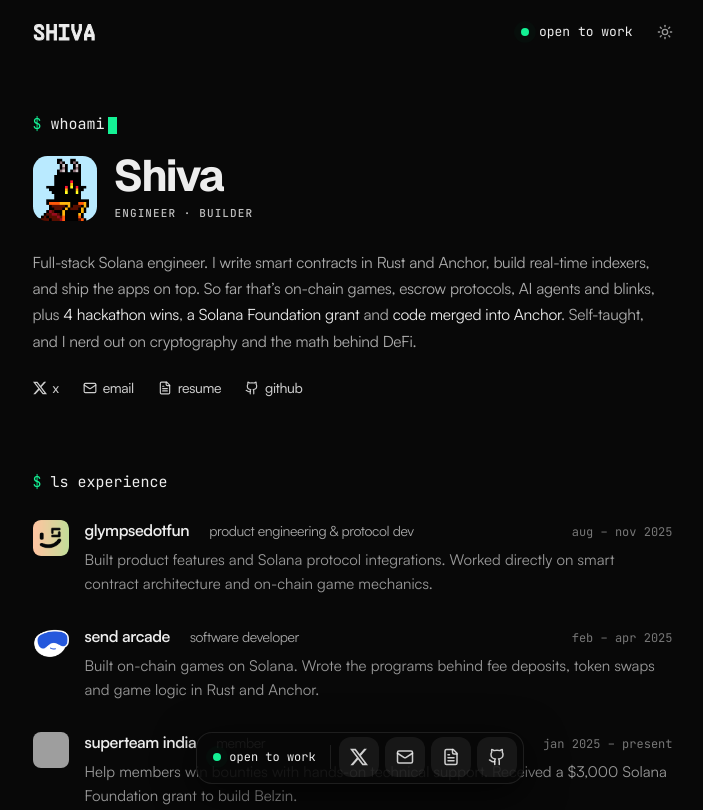
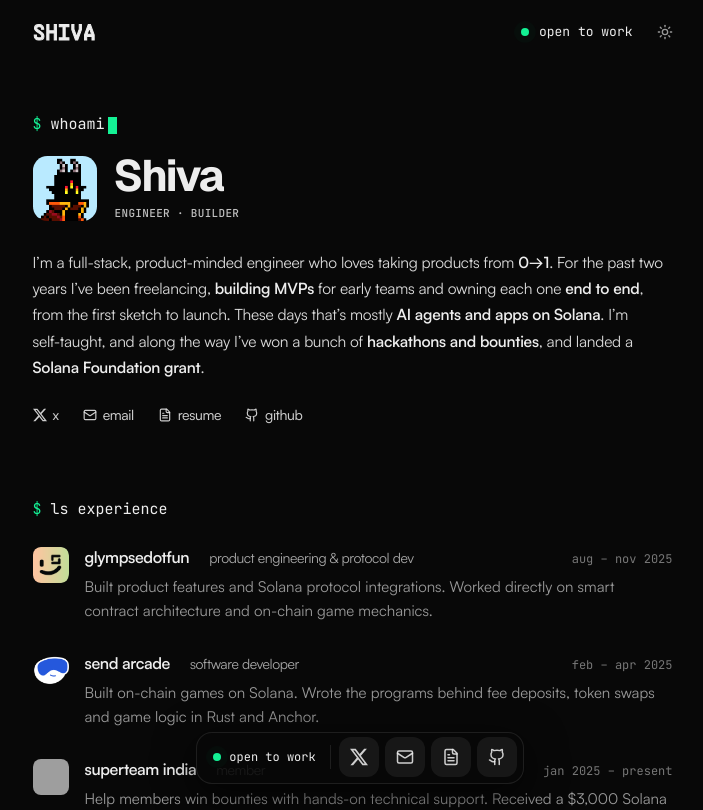
Before and after one commit to Shiva953/portfolio, a Next.js app: page / in a window 1280 px wide. Shown: the top 810 px of the page, without its empty margins (280-983 px from the left). Built offline with nearby package versions, Linux system fonts and the light colour scheme; grey boxes are pictures that could not be loaded.

Commit message:
change description

```diff
--- a/src/app/page.tsx
+++ b/src/app/page.tsx
@@ -23,6 +23,11 @@
 // Keeps a hyphenated word on one line.
 function NoBreak({ children }: { children: React.ReactNode }) {
   return <span className="whitespace-nowrap">{children}</span>
+}
+
+// The phrases in the intro a skimming reader should catch.
+function Strong({ children }: { children: React.ReactNode }) {
+  return <strong className="font-semibold text-fg">{children}</strong>
 }
 
 export default function Home() {
@@ -59,25 +64,24 @@
               <h1 className="trim-display font-display text-[0.61em] font-bold normal-case tracking-[-0.05em]">
                 Shiva
               </h1>
-              <p className="trim-mono ml-[0.13em] whitespace-nowrap font-mono text-[10px] font-medium uppercase tracking-[0.1em] text-fg/80 sm:text-[11px]">
+              <p className="trim-mono ml-[0.13em] whitespace-nowrap font-mono text-[10px] font-medium uppercase tracking-[0.03em] text-fg/80 sm:text-[11px]">
                 {site.tagline}
               </p>
             </div>
           </div>
 
-          {/* What he does, what he has shipped and the proof, in one short paragraph.
-              Body copy at 72% of the text colour; the three proof points at full strength. */}
+          {/* A short spoken-style intro, as if said to a founder in person. Body at 92% of the text colour; key phrases in semibold at full strength. */}
           <p
-            className="rise mt-7 text-pretty text-[14.5px] normal-case leading-[1.7] tracking-[-0.015em] text-fg/[0.72] sm:text-[15.5px] sm:leading-[1.7]"
+            className="rise mt-7 text-pretty text-[14.5px] normal-case leading-[1.7] tracking-[-0.015em] text-fg/[0.92] sm:text-[15.5px] sm:leading-[1.7]"
             style={{ '--i': 6 } as React.CSSProperties}
           >
-            Full-stack Solana engineer. I write smart contracts in Rust and Anchor, build{' '}
-            <NoBreak>real-time</NoBreak> indexers, and ship the apps on top. So far that’s{' '}
-            <NoBreak>on-chain</NoBreak> games, escrow protocols, AI agents and blinks, plus{' '}
-            <span className="text-fg">4{'\u00a0'}hackathon wins</span>,{' '}
-            <span className="text-fg">a Solana Foundation grant</span> and{' '}
-            <span className="text-fg">code merged into Anchor</span>.{' '}
-            <NoBreak>Self-taught</NoBreak>, and I nerd out on cryptography and the math behind DeFi.
+            I’m a <NoBreak>full-stack</NoBreak>, <NoBreak>product-minded</NoBreak> engineer who loves
+            taking products from <Strong><NoBreak>0→1</NoBreak></Strong>. For the past two years I’ve been freelancing,{' '}
+            <Strong>building MVPs</Strong> for early teams and owning each one{' '}
+            <Strong>end to end</Strong>, from the first sketch to launch. These days that’s mostly{' '}
+            <Strong>AI agents and apps on Solana</Strong>. I’m <NoBreak>self-taught</NoBreak>, and
+            along the way I’ve won a bunch of <Strong>hackathons and bounties</Strong>, and landed a{' '}
+            <Strong>Solana Foundation grant</Strong>.
           </p>
 
           <div className="rise mt-6" style={{ '--i': 7 } as React.CSSProperties}>
```
